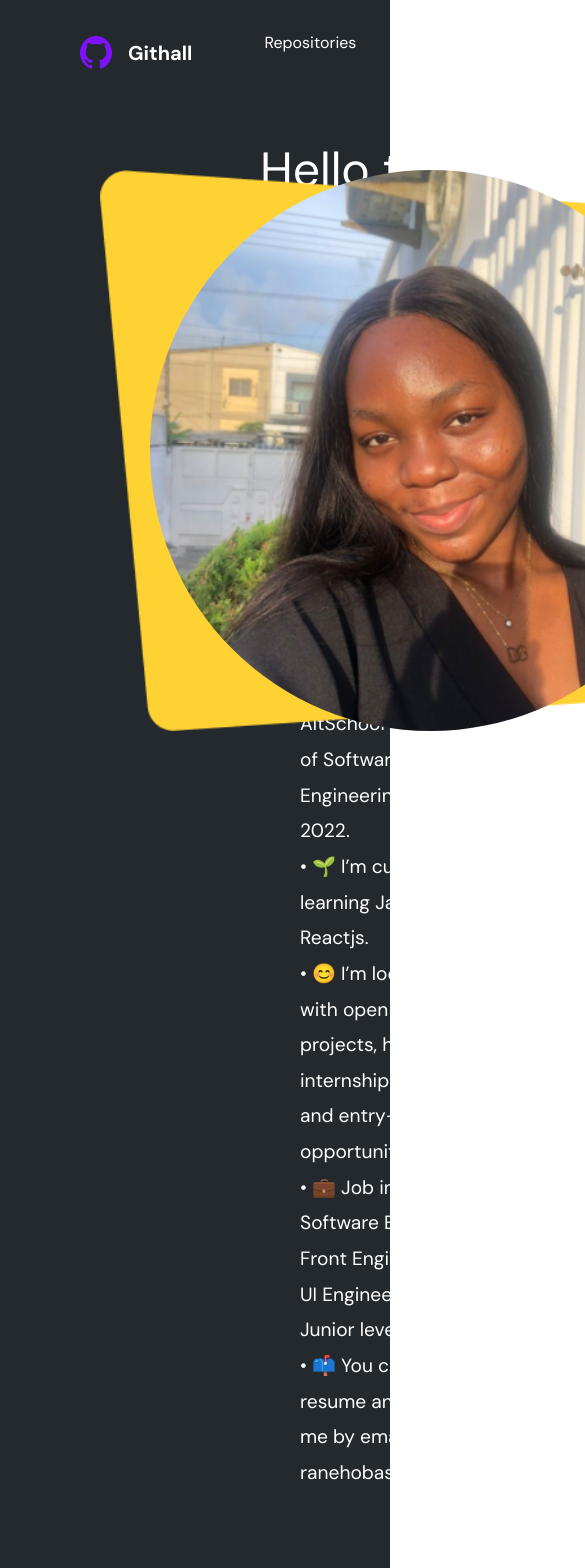
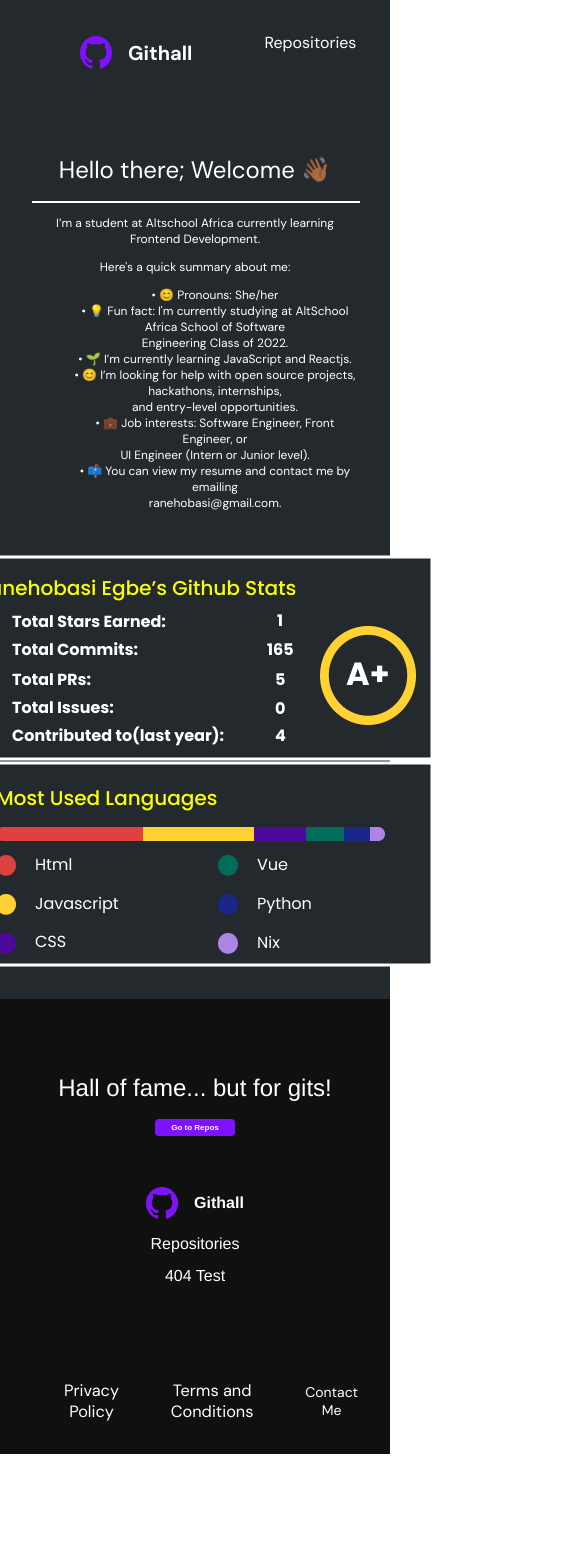
Before and after one commit to Ranecodes/AltschoolVueExam, a Vue app: page / in a window 390 px wide. Shown: the top 1568 px of the page, 585 px wide, since content can reach past the window. After the commit the page ends 1454 px from the top, so only its background shows below. Built offline with nearby package versions, Linux system fonts and the light colour scheme.

Commit message:
reponsiveness for tablets

```diff
--- a/src/components/HomePage.vue
+++ b/src/components/HomePage.vue
@@ -285,4 +285,150 @@ export default {
   margin-right: 50px;
   font-weight: 400;
 }
+
+         /* For Smaller Screens */
+
+@media screen and (max-width: 768px) {
+  .hero-section {
+    flex-direction: column;
+    justify-content: center;
+    align-items: center;
+  }
+
+  .hero-section-images {
+    margin-left: 0;
+    margin-top: 2rem;
+  }
+
+  .hero-section-text {
+    padding: 0 2rem;
+    text-align: center;
+  }
+
+  .hero-section-text h1 {
+    font-size: 2rem;
+  }
+
+  .hero-section-text p {
+    font-size: 1rem;
+  }
+
+  .hero-section-text ul {
+    font-size: 1rem;
+  }
+
+  .hero-section-text-p {
+    line-height: 1.5rem;
+  }
+
+  .hero-section-images .raneh-img {
+    margin-left: 0;
+  }
+
+  .hero-section-images .square {
+    margin-right: 0;
+  }
+
+  .hero-section-images .hs-img {
+    display: none;
+  }
+
+  .mid-section {
+    flex-direction: column;
+    justify-content: center;
+    align-items: center;
+    padding: 2rem;
+  }
+
+  .git-stats {
+    padding-left: 0;
+  }
+
+  .lang-stats {
+    padding-right: 0;
+  }
+
+  .b4-ft-top h1 {
+    font-size: 2rem;
+    padding-top: 2.8125rem;
+    padding-bottom: 1rem;
+  }
+
+  .b4-ft-top button {
+    padding: 0.5rem 2rem;
+    border-radius: 0.5rem;
+    font-size: 0.75rem;
+  }
+
+  .b4-ft-bottom {
+    flex-direction: column;
+    justify-content: center;
+    align-items: center;
+    padding-top: 4rem;
+  }
+
+  .b4-ft-links {
+    padding-right: 0;
+  }
+
+  .logo {
+    padding-left: 0;
+  }
+}
+        /* For mobile screens */
+
+@media screen and (max-width: 480px) {
+  .hero-section {
+    padding: 0 1rem;
+  }
+
+  .hero-section-text {
+    padding: 0 1rem;
+  }
+
+  .hero-section-text h1 {
+    font-size: 1.5rem;
+  }
+
+  .hero-section-text p {
+    font-size: 0.75rem;
+  }
+
+  .hero-section-text ul {
+    font-size: 0.75rem;
+  }
+
+  .hero-section-text-p {
+    line-height: 1rem;
+  }
+
+  .b4-ft-top h1 {
+    font-size: 1.5rem;
+    padding-top: 1.8125rem;
+    padding-bottom: 0.5rem;
+  }
+
+  .b4-ft-top button {
+    padding: 0.25rem 1rem;
+    border-radius: 0.25rem;
+    font-size: 0.5rem;
+  }
+
+  .b4-ft-top button:hover {
+    transform: scale(1);
+  }
+
+  .b4-ft-bottom {
+    padding-top: 2rem;
+  }
+
+  .b4-ft-links {
+    padding-right: 0;
+  }
+
+  .logo {
+    padding-left: 0;
+  }
+}
+
 </style>
```
